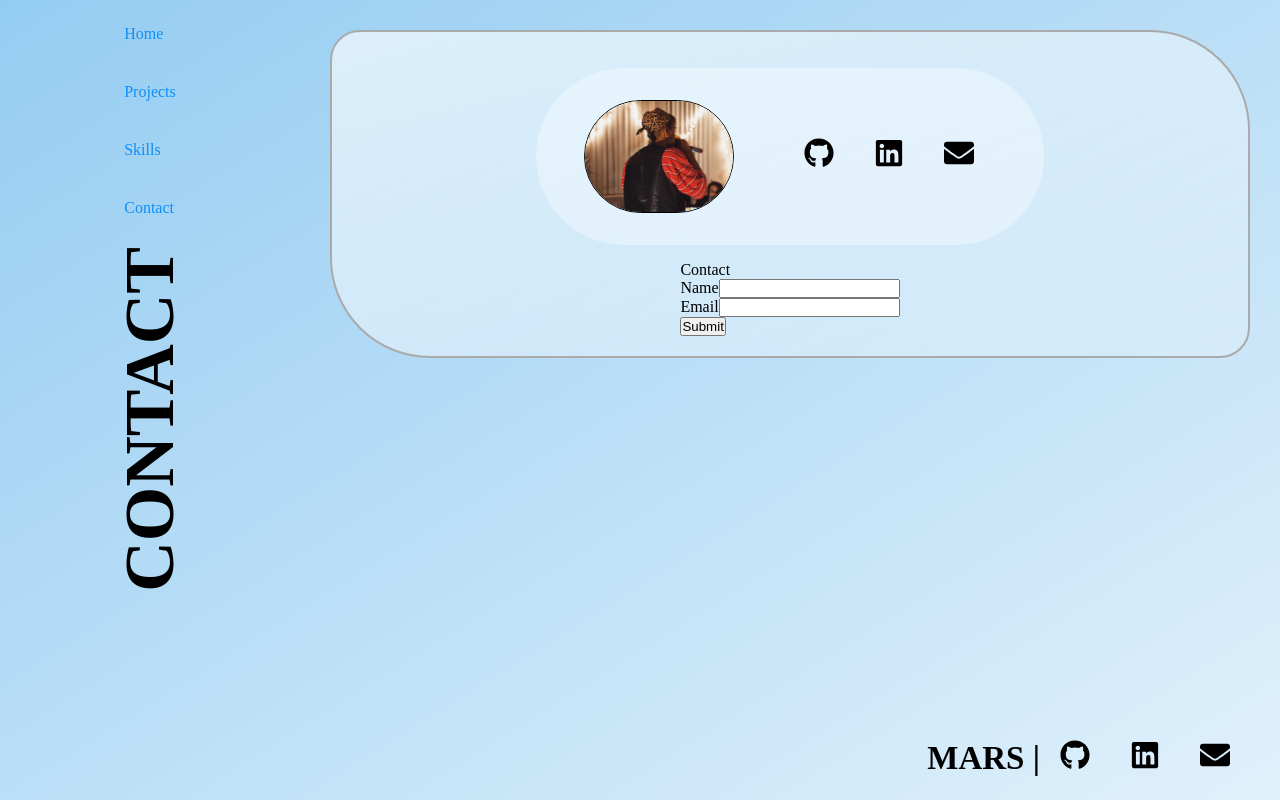
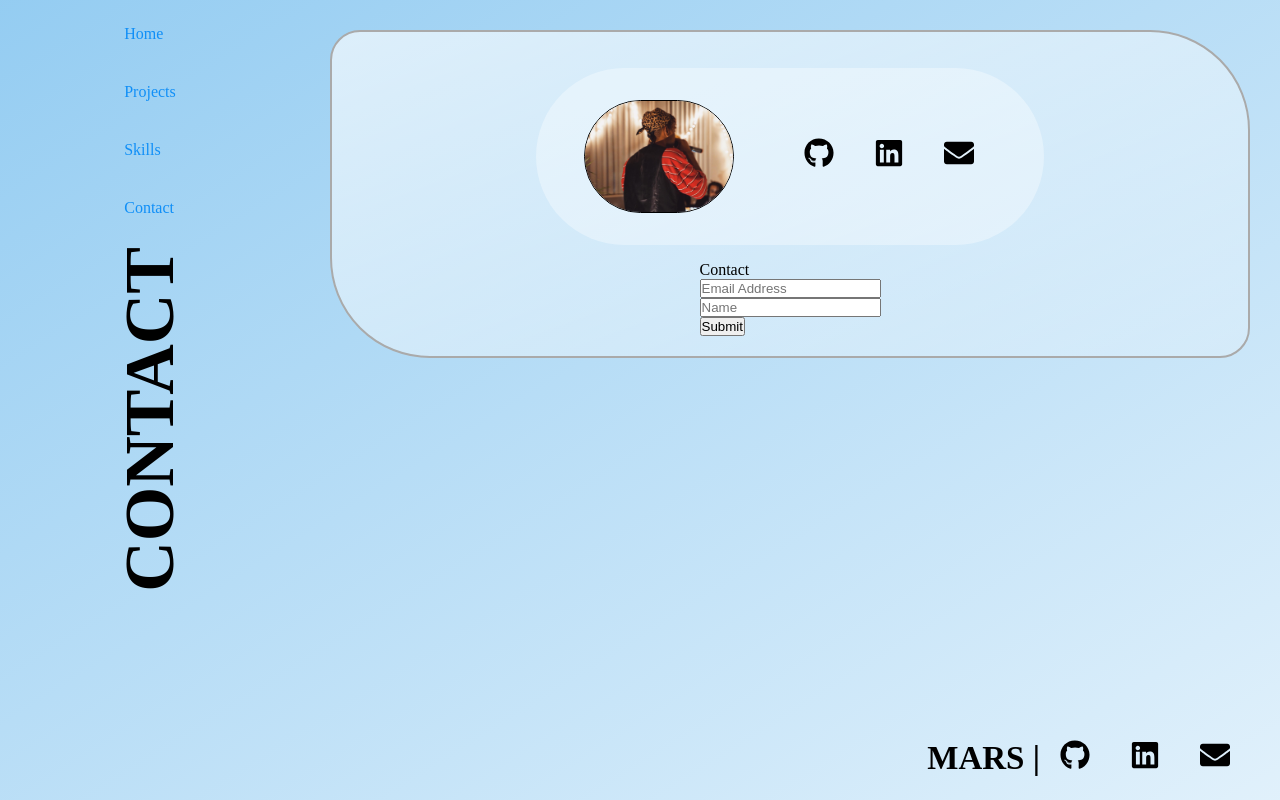
Before and after one commit to off2mxrs/firstPortfolio, a React (Create React App) app: page /contact in a window 1280 px wide. Built offline with nearby package versions, Linux system fonts and the light colour scheme; a web font is replaced by a local one.

Commit message:
email form updated

```diff
--- a/src/App.js
+++ b/src/App.js
@@ -4,6 +4,7 @@ import Portfolio from "./pages/Portfolio";
 import Skills from "./pages/Skills";
 import Contact from "./pages/Contact";
 import Home from "./pages/Home";
+import Thanks from "./pages/Thanks";
 
 function App() {
   return (
@@ -13,6 +14,7 @@ function App() {
       <Route path="/projects" component={Portfolio} exact />
       <Route path="/skills" component={Skills} exact />
       <Route path="/contact" component={Contact} />
+      <Route path="/thanks" component={Thanks} />
 
     </Switch>
     <Header />
--- a/src/pages/Contact.jsx
+++ b/src/pages/Contact.jsx
@@ -25,11 +25,11 @@ function Contact() {
                     <form action="https://formsubmit.co/marshawndavidson.ail@gmail.com" method="POST">
                         Contact
                         <br/>
-                        <label for="name">Name</label>
-                        <input type="text" name="name" required></input>
+                        <input type="hidden" name="_captcha" value="false"></input>
+                        <input type="email" name="email" placeholder="Email Address" required></input>
+                        <input type="hidden" name="_next" value="https://marshawndavidson.dev/thanks"></input>
                         <br/>
-                        <label for="email">Email</label>
-                        <input type="email" name="email" required></input>
+                        <input type="text" name="name" placeholder="Name" required></input>
                         <br/>
                         <input type="submit"></input>
                     </form>
--- /dev/null
+++ b/src/pages/Thanks.jsx
@@ -0,0 +1,9 @@
+function Thanks() {
+    return(
+        <div>
+            <h1>EMAIL SUBMITTED</h1>
+        </div>
+    )
+}
+
+export default Thanks
```
